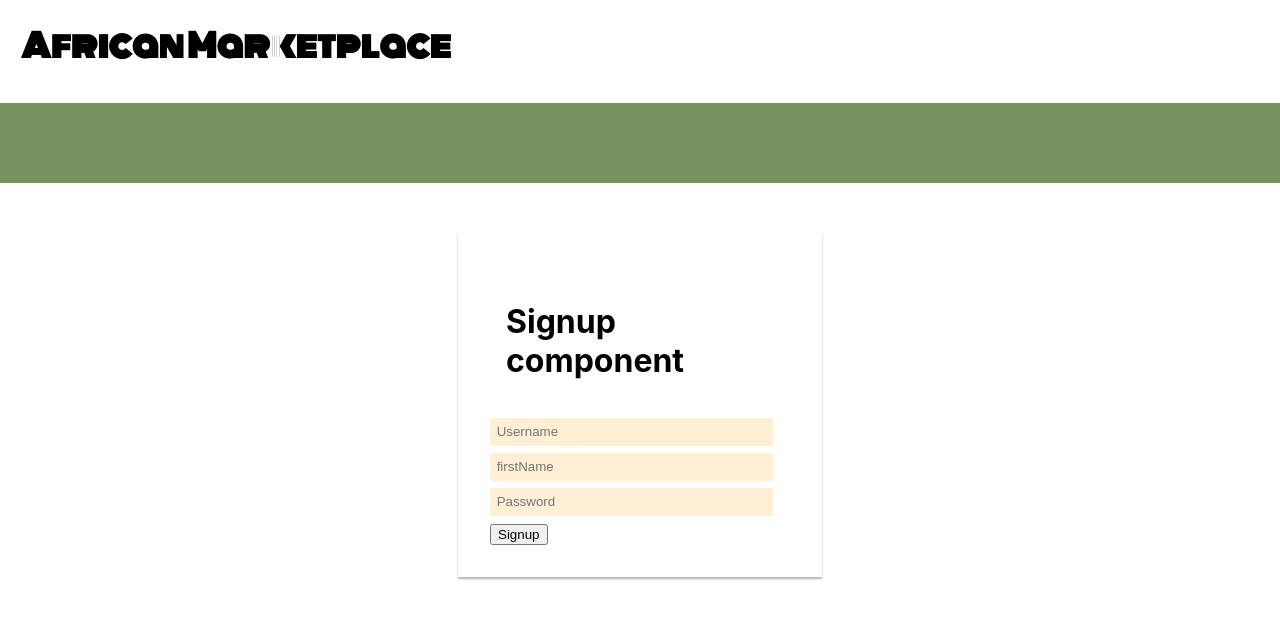
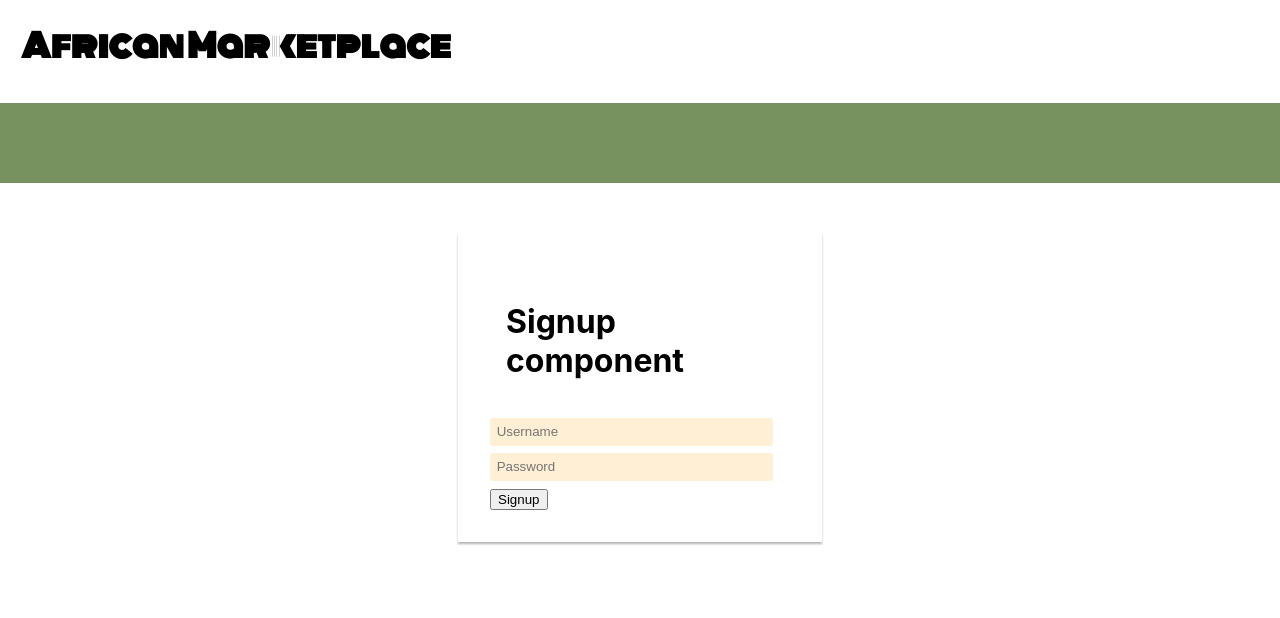
Before and after one commit to African-Marketplace-12-2020/front-end, a React (Create React App) app in the folder african-marketplace/: page /signup in a window 1280 px wide. Shown: the top 618 px of the page. Built offline with nearby package versions, Linux system fonts and the light colour scheme.

Commit message:
Removed savedState and storeState and removed the Firstname input from the Signup component.

```diff
--- a/african-marketplace/src/components/forms/Signup.js
+++ b/african-marketplace/src/components/forms/Signup.js
@@ -34,7 +34,6 @@ export const Input = styled.input`
 const Signup = (props) => {
     console.log(props)
     const [signup, setSignup] = useState({
-        firstName: '',
         username: '',
         password: '',
     })
@@ -53,7 +52,6 @@ const Signup = (props) => {
         props.signup(signup);
         setSignup({
             signup: {
-                firstName: '',
                 username: '',
                 password: '',
             }
@@ -70,13 +68,6 @@ const Signup = (props) => {
                 type="text"
                 name="username"
                 value={signup.username || ''}
-                onChange={handleSignupChange}
-            />
-            <Input
-                placeholder='firstName'
-                type="text"
-                name="firstname"
-                value={signup.firstname || ''}
                 onChange={handleSignupChange}
             />
             <Input
--- a/african-marketplace/src/reducers/index.js
+++ b/african-marketplace/src/reducers/index.js
@@ -1,6 +1,5 @@
 import { combineReducers } from 'redux';
 import marketReducer from './marketReducer';
-//import savedState from './savedState';
 import authReducer from './authReducer';
 
 export default combineReducers({
```
Also changed, not shown: african-marketplace/src/reducers/savedState.js (deleted, +0 -14 lines), african-marketplace/src/reducers/storeState.js (deleted, +0 -14 lines), 1 other file (tests, documents, lock files or other folders).
